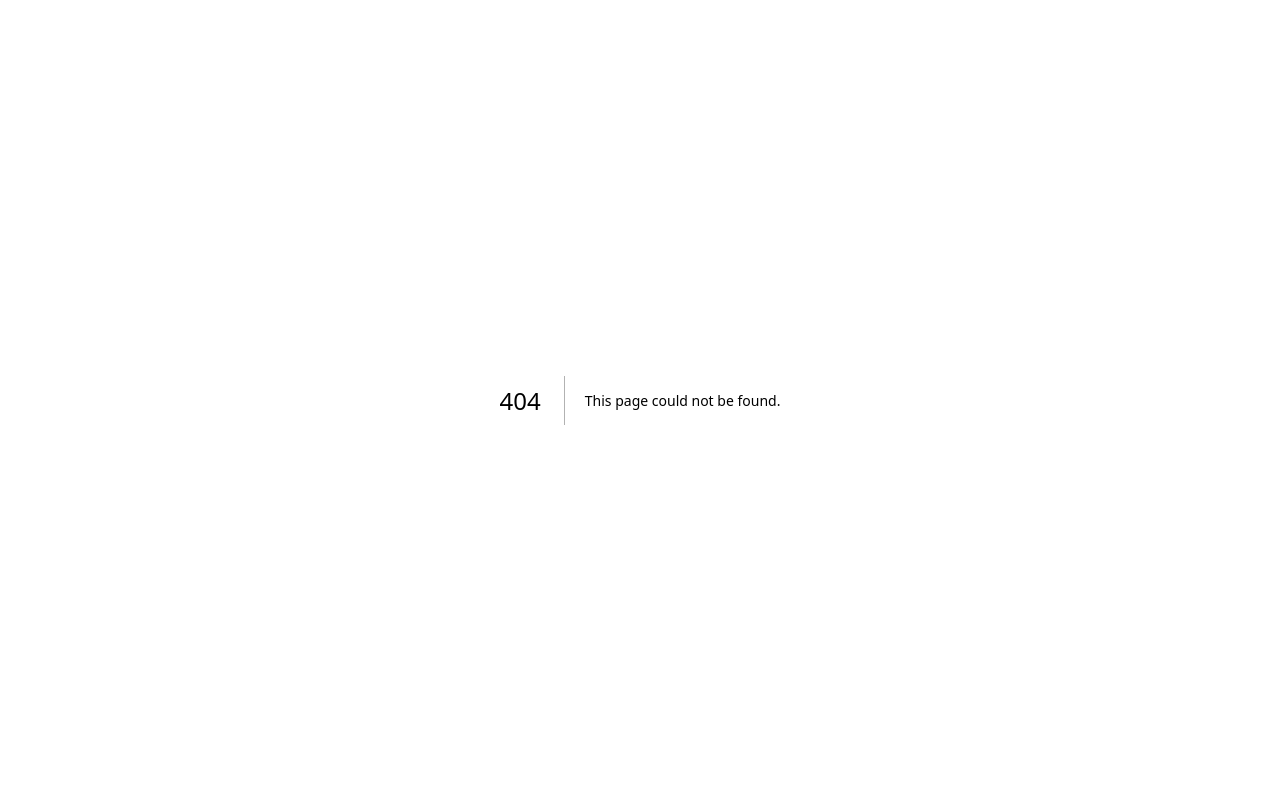
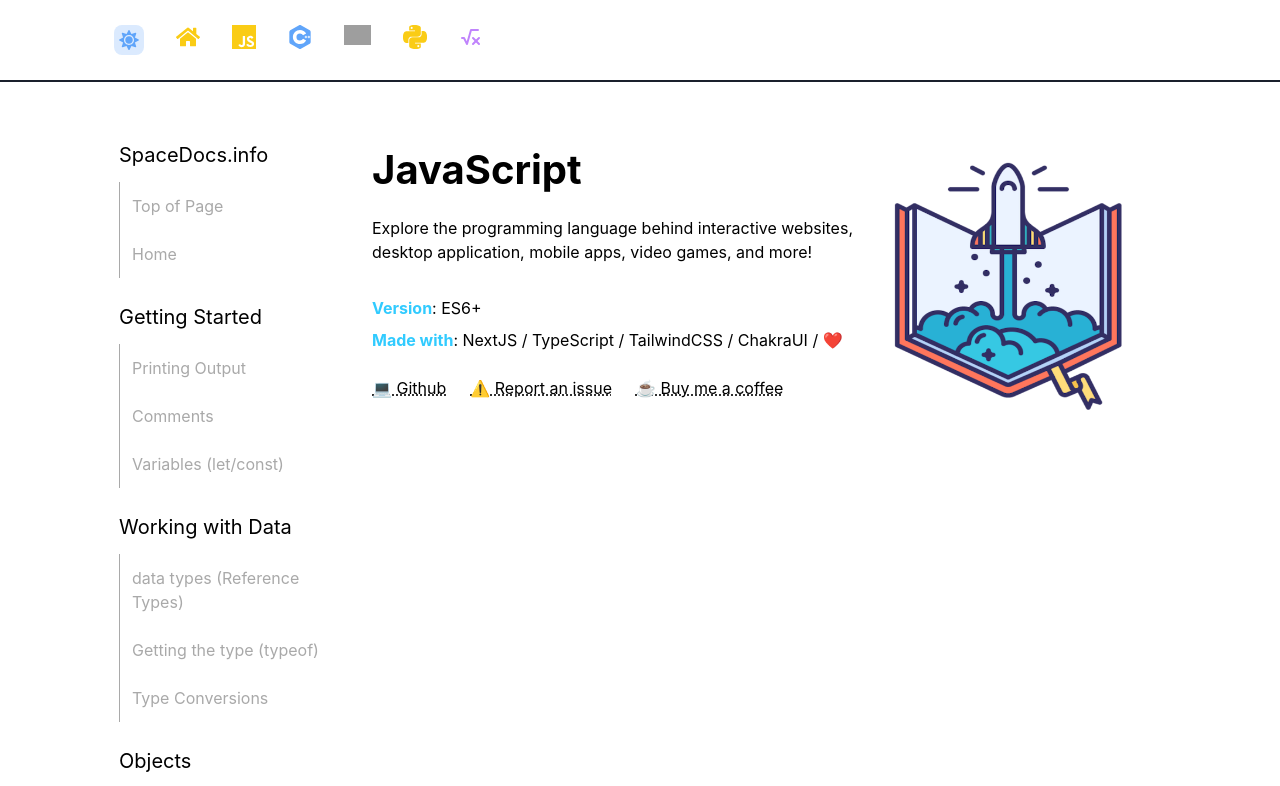
Before and after one commit to KyleCurtis/SpaceDocs, a Next.js app: page /languages/javascript in a window 1280 px wide. Before the commit this address had no page. Shown: the top 786 px of the page. Built offline with nearby package versions, Linux system fonts and the light colour scheme; grey boxes are pictures that could not be loaded.

Commit message:
JavaScript page

```diff
--- a/src/components/Navbar.tsx
+++ b/src/components/Navbar.tsx
@@ -41,17 +41,17 @@ const Navbar = () => {
             </Link>
           </li>
           <li className="p-4">
-            <Link href="/topics/languages/js">
+            <Link href="/languages/javascript">
               <SiJavascript className="text-2xl text-yellow-400 hover:text-yellow-100" />
             </Link>
           </li>
           <li className="p-4">
-            <Link href="/topics/languages/cpp">
+            <Link href="/languages/cpp">
               <SiCplusplus className="text-2xl text-blue-400" />
             </Link>
           </li>
           <li className="p-4">
-            <Link href="/topics/languages/go">
+            <Link href="/languages/go">
               <Image
                 alt="test"
                 width={27}
@@ -61,12 +61,12 @@ const Navbar = () => {
             </Link>
           </li>
           <li className="p-4">
-            <Link href="/topics/languages/py">
+            <Link href="/languages/py">
               <SiPython className="text-2xl text-yellow-400" />
             </Link>
           </li>
           <li className="p-4">
-            <Link href="/topics/other/math">
+            <Link href="/other/math">
               <TbMath className="text-2xl text-purple-400" />
             </Link>
           </li>
--- a/src/pages/index.tsx
+++ b/src/pages/index.tsx
@@ -322,7 +322,7 @@ export default function Home() {
         <div ref={jsRef} className={`${jsInView ? "fadeIn" : "fadeInDefault"}`}>
           <div className="animate-this bg-transparent">
 
-            <Link href="./topics/languages/js">
+            <Link href="./languages/javascript">
               <button
                 className="block m-auto lg:ml-0 lg:mb-4 bg-[var(--bg-contrast)] text-black dark:text-white rounded-md p-2
               border-2 border-black dark:border-[var(--dark-border)] mb-4"
--- /dev/null
+++ b/src/pages/languages/javascript.tsx
@@ -0,0 +1,168 @@
+import Head from "next/head";
+import Layout from "@/components/Layout";
+import Header from "@/components/Header";
+import { useInView } from "react-intersection-observer";
+import Link from "next/link";
+import CodeBlock from "@/components/Code/CodeBlock";
+import Code from "@/components/Code/Code";
+import Clipboard from "@/components/Code/Clipboard";
+
+import { Output } from "../../code-examples/js-code";
+
+{
+  /* ICON IMPORTS
+  ====================================================================================================== */
+}
+import { IoMdPlanet } from "react-icons/io";
+import { TbMath, TbMathSymbols } from "react-icons/tb";
+import { FaRust, FaSpaceShuttle } from "react-icons/fa";
+import { FaMeteor } from "react-icons/fa";
+import { BsArrowDownCircle } from "react-icons/bs";
+
+import {
+  SiCplusplus,
+  SiJavascript,
+  SiTypescript,
+  SiRust,
+  SiPython,
+  SiPytorch,
+  SiGit,
+  SiVim,
+  SiGo,
+} from "react-icons/si";
+
+{
+  /* CHAKRA IMPORTS
+  ====================================================================================================== */
+}
+import {
+  SimpleGrid,
+  Card,
+  CardHeader,
+  CardBody,
+  CardFooter,
+  Heading,
+  Button,
+  Text,
+  Stack,
+  StackDivider,
+  Badge,
+} from "@chakra-ui/react";
+
+const JavaScript = () => {
+  return (
+    <div>
+      <Layout
+        navChildren={
+          <div>
+            <nav>
+              <p className="text-[20px] mb-3">SpaceDocs.info</p>
+              <ul className="text-white">
+                <Link href="#top-section">
+                  <li>Top of Page</li>
+                </Link>
+                <Link href="/">
+                  <li>Home</li>
+                </Link>
+              </ul>
+              <br />
+              <p className="text-[20px] mb-3">Getting Started</p>
+              <ul>
+                <Link href="#output-section">
+                  <li>Printing Output</li>
+                </Link>
+
+                <Link href="#comment-section">
+                  <li>Comments</li>
+                </Link>
+
+                <Link href="#variable-section">
+                  <li>Variables (let/const)</li>
+                </Link>
+              </ul>
+
+              <br />
+
+              <p className="text-[20px] mb-3">Working with Data</p>
+              <ul>
+                <Link href="#type-section">
+                  <li>data types (Reference Types)</li>
+                </Link>
+
+                <Link href="#type-section">
+                  <li>Getting the type (typeof)</li>
+                </Link>
+
+                <Link href="#type-conversion-section">
+                  <li>Type Conversions</li>
+                </Link>
+              </ul>
+
+              <br />
+
+              <p className="text-[20px] mb-3">Objects</p>
+              <ul>
+                <Link href="#type-section">
+                  <li>data types (Reference Types)</li>
+                </Link>
+
+                <Link href="#type-section">
+                  <li>Getting the type (typeof)</li>
+                </Link>
+
+                <Link href="#type-conversion-section">
+                  <li>Type Conversions</li>
+                </Link>
+              </ul>
+              <br />
+            </nav>
+          </div>
+        }
+      >
+        <Header
+          main_topic={"JavaScript"}
+          topic_summary={
+            <div>
+              Explore the programming language behind interactive websites,
+              desktop application, mobile apps, video games, and more!
+              <br /> <br />
+              <p className="pt-2">
+                {" "}
+                <span className="text-[#31cbff] font-bold">Version</span>: ES6+
+              </p>
+              <p className="pt-2">
+                {" "}
+                <span className="text-[#31cbff] font-bold">Made with</span>:
+                NextJS / TypeScript / TailwindCSS / ChakraUI / ❤️
+              </p>
+            </div>
+          }
+        >
+          <br />
+          <button className="underline decoration-dotted">💻 Github</button>
+          <span className="px-3" />
+          <button className="underline decoration-dotted">
+            ⚠️ Report an issue
+          </button>
+          <span className="px-3" />
+          <button className="underline decoration-dotted">
+            ☕ Buy me a coffee
+          </button>
+          <br />
+        </Header>
+
+        <div className="content-br" />
+        <div className="content-br" />
+        <div className="content-br" />
+        <div className="content-br" />
+        <div className="content-br" />
+        <div className="content-br" />
+        <div className="content-br" />
+        <div className="content-br" />
+        <div className="content-br" />
+      </Layout>
+    </div>
+  );
+};
+
+export default JavaScript;
```
